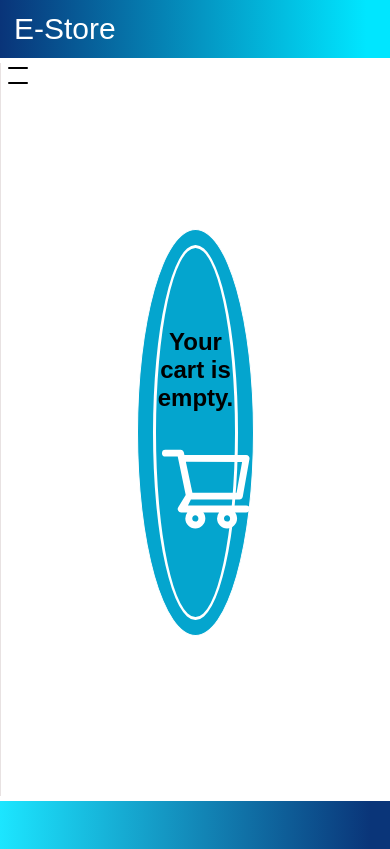
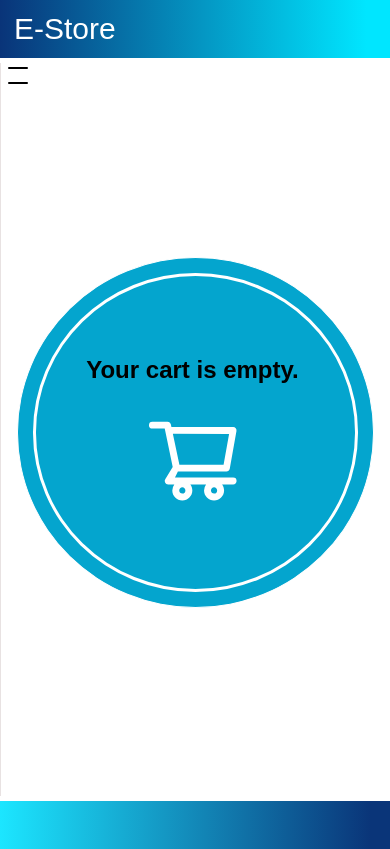
Before and after one commit to nikolai-dimitrov/Shopping-Cart-Demo, a React (Vite) app in the folder Shopping-Cart/: page /shopping-cart in a window 390 px wide. Built offline with nearby package versions, Linux system fonts and the light colour scheme.

Commit message:
feat: Implement media queries for empty shopping cart
Media queries for most used resolutions

```diff
--- a/Shopping-Cart/src/components/ShoppingCart/shopping-cart.module.css
+++ b/Shopping-Cart/src/components/ShoppingCart/shopping-cart.module.css
@@ -174,11 +174,41 @@
 	padding: 10px 17px 10px 20px;
 	cursor: pointer;
 }
+@media (max-width: 1366px) {
+	.innerIconContainer {
+		padding: 57px 20px 57px 20px;
+	}
+}
+
+@media (max-width: 1280px) {
+	.iconContainer {
+		width: 35%;
+	}
+	.innerIconContainer {
+		padding: 72px 20px 65px 20px;
+	}
+}
+
+@media (max-width: 1024px) {
+	.iconContainer {
+		width: 44%;
+	}
+}
+@media (max-width: 950px) {
+	.iconContainer {
+		width: 39%;
+	}
+}
 
 @media (max-width: 768px) {
+	.iconContainer {
+		width: 52%;
+	}
+
 	.checkOutContainer .description {
 		width: 46%;
 	}
+
 	.message,
 	.progressContainer,
 	.checkOutBtn {
@@ -186,6 +216,12 @@
 	}
 }
 @media (max-width: 576px) {
+	.iconContainer {
+		width: 70%;
+	}
+	.innerIconContainer {
+		padding: 80px 26px 80px 20px;
+	}
 	.checkOutContainer .description {
 		width: 56%;
 	}
@@ -202,6 +238,9 @@
 	.checkOutContainer .description {
 		width: 100%;
 	}
+	.iconContainer {
+		width: 92%;
+	}
 	.message,
 	.progressContainer,
 	.checkOutBtn {
```
